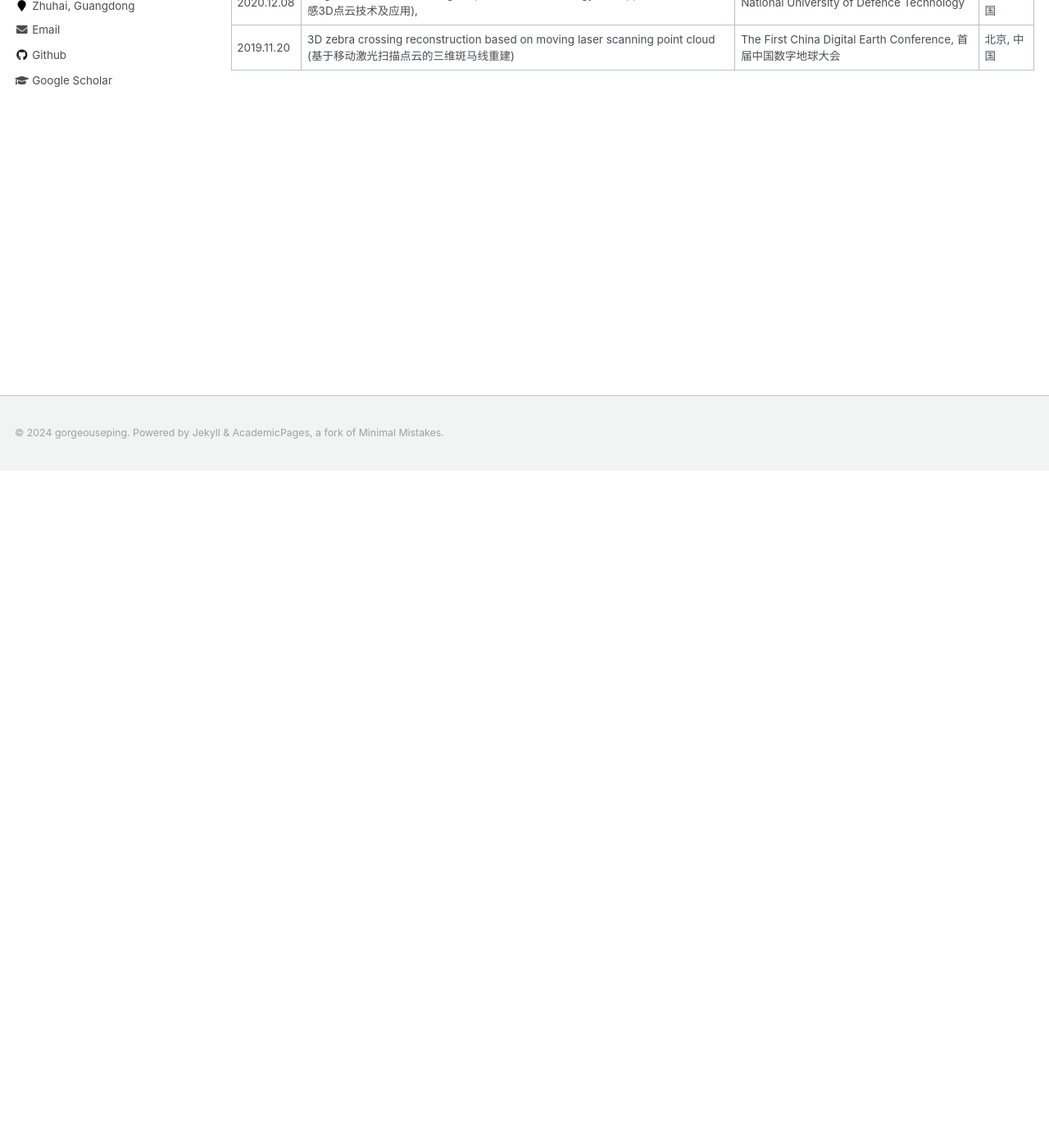
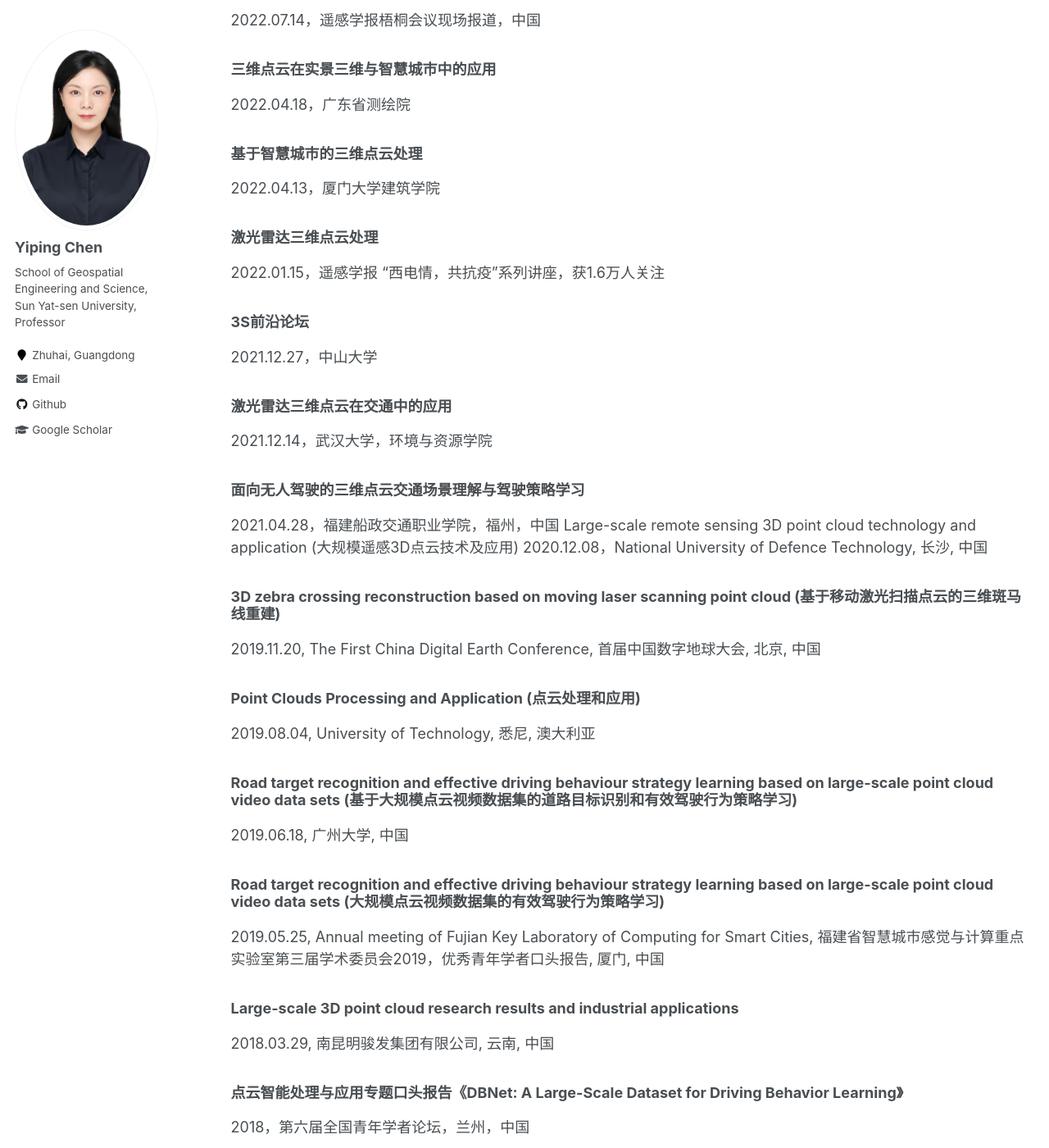
Before and after one commit to gorgeouseping/HomepageEn, a Jekyll site: the page built from _pages/Talks.md, in a window 1280 px wide and 1400 px high, scrolled down 826 px. Shown: the whole window at 82% size. Built offline with Jekyll 4.4.1, drawn with Linux system fonts in a browser that asks for light colours; some of the changed text lies outside the part shown.

Commit message:
Update Talks.md

```diff
--- a/_pages/Talks.md
+++ b/_pages/Talks.md
@@ -1,48 +1,74 @@
 ---
 layout: archive
-title: "受邀报告"
+title: "Talks"
 permalink: /Talks/
 author_profile: true
 redirect_from:
   - /resume
 ---
-### 海峡两岸无线电科学与技术大会
+<!--### 海峡两岸无线电科学与技术大会
 2023.1，北京，中国
 激光雷达空间目标检测与分割
+2022.11.26，国防科技论坛，长沙，中国-->
+
+### 点云植被智能处理方法与应用
+2023.10.21，第七届全国激光雷达大会，特邀报告，中国
+### 点云建筑物智能处理方法与应用
+2023.10，武汉遥感周，武汉，中国
+### 海峡两岸无线电科学与技术大会
+2023.1，特邀报告，北京，中国
+### 激光雷达空间目标检测与分割
 2022.11.26，国防科技论坛，长沙，中国
+### 多源激光雷达遥感数据三维信息提取
+2022.09.08，福州大学，中国
+### 基于深度学习的3D点云植被提取研究
+2022.07.23，中山大学2022年天地海智能感知技术暑期学校，中国
+### 多源激光雷达遥感数据三维信息提取
+2022.07.14，遥感学报梧桐会议现场报道，中国
+### 三维点云在实景三维与智慧城市中的应用
+2022.04.18，广东省测绘院
+### 基于智慧城市的三维点云处理
+2022.04.13，厦门大学建筑学院
+### 激光雷达三维点云处理
+2022.01.15，遥感学报 “西电情，共抗疫”系列讲座，获1.6万人关注
+### 3S前沿论坛
+2021.12.27，中山大学
+### 激光雷达三维点云在交通中的应用
+2021.12.14，武汉大学，环境与资源学院
+### 面向无人驾驶的三维点云交通场景理解与驾驶策略学习
+2021.04.28，福建船政交通职业学院，福州，中国
+Large-scale remote sensing 3D point cloud technology and application (大规模遥感3D点云技术及应用)
+2020.12.08，National University of Defence Technology, 长沙, 中国
+### 3D zebra crossing reconstruction based on moving laser scanning point cloud (基于移动激光扫描点云的三维斑马线重建)
+2019.11.20, The First China Digital Earth Conference, 首届中国数字地球大会, 北京, 中国
+### Point Clouds Processing and Application (点云处理和应用)
+2019.08.04, University of Technology, 悉尼, 澳大利亚
+### Road target recognition and effective driving behaviour strategy learning based on large-scale point cloud video data sets (基于大规模点云视频数据集的道路目标识别和有效驾驶行为策略学习)
+2019.06.18, 广州大学, 中国
+### Road target recognition and effective driving behaviour strategy learning based on large-scale point cloud video data sets (大规模点云视频数据集的有效驾驶行为策略学习)
+2019.05.25, Annual meeting of Fujian Key Laboratory of Computing for Smart Cities, 福建省智慧城市感觉与计算重点实验室第三届学术委员会2019，优秀青年学者口头报告, 厦门, 中国
+### Large-scale 3D point cloud research results and industrial applications
+2018.03.29, 南昆明骏发集团有限公司, 云南, 中国
+### 点云智能处理与应用专题口头报告《DBNet: A Large-Scale Dataset for Driving Behavior Learning》
+2018，第六届全国青年学者论坛，兰州，中国
+### Backpack Lidar Scanner(背包激光雷达扫描系统)
+2017.12.04, 杭州, 中国
+### Railway mobile laser scanning high-precision intelligent detection technology report (铁路移动激光扫描高精度智能检测技术报告)
+2016.09.10, 福建, 中国
+### Three-dimensional digital forest resource survey technology(三维数字森林资源调查技术)
+2016.04.15, 福建金森, 中国
+### Fast Non-local Means Denoising Based on Multi-scale Measure. (基于多尺度测度的快速非局部均值降噪)
+2010.08.24，IWIA_2010, 尼姆, 法国
+### UAV Servicing System Control (UAV伺服系统控制)
+2008, 38th_CIE_Beijing Conference, 北京，中国
+### UAV image tracking (无人机图像跟踪)
+2007, 香港中文大学, 香港, 中国
 
-### 多源激光雷达遥感数据三维信息提取
-2022. 09.08，福州大学，中国
-
-### 基于深度学习的3D点云植被提取研究
-中山大学2022年天地海智能感知技术暑期学校，2022.07.23，中国
-
-5.	2022.07.14 多源激光雷达遥感数据三维信息提取，遥感学报梧桐会议现场报道，中国
-6.	2022.04.18  三维点云在实景三维与智慧城市中的应用 广东省测绘院
-7.	2022.04.13  基于智慧城市的三维点云处理 厦门大学建筑学院
-
-
-+ 2022.01.15  激光雷达三维点云处理 遥感学报 “西电情，共抗疫”系列讲座，获1.6万人关注
-+	2021.12 27  3S前沿论坛 中山大学
-+	2021.12.14  激光雷达三维点云在交通中的应用 武汉大学，环境与资源学院
-
-|时间|报告题目|举办单位|地点|
+<!--
+|Data|Title|举办单位|地点|
 | --------         | ------ | ------------------------------------------------------------ |------ |
+| 2023.10.21         | 点云植被智能处理方法与应用 | 第七届全国激光雷达大会 |郑州，中国 |
 | 2021.04.28         | 面向无人驾驶的三维点云交通场景理解与驾驶策略学习 | 福建船政交通职业学院 |福州，中国 |
 | 2020.12.08         | Large-scale remote sensing 3D point cloud technology and application (大规模遥感3D点云技术及应用), |National University of Defence Technology |长沙, 中国 |
 | 2019.11.20         | 3D zebra crossing reconstruction based on moving laser scanning point cloud (基于移动激光扫描点云的三维斑马线重建) | The First China Digital Earth Conference, 首届中国数字地球大会 |北京, 中国|
-
-
-<!--
-14	2019.08.04  Point Clouds Processing and Application (点云处理和应用), University of Technology, 悉尼, 澳大利亚
-15	2019.06.18  Road target recognition and effective driving behaviour strategy learning based on large-scale point cloud video data sets (基于大规模点云视频数据集的道路目标识别和有效驾驶行为策略学习), 广州大学, 中国
-16	2019.05.25  Road target recognition and effective driving behaviour strategy learning based on large-scale point cloud video data sets (大规模点云视频数据集的有效驾驶行为策略学习), Annual meeting of Fujian Key Laboratory of Computing for Smart Cities, 福建省智慧城市感觉与计算重点实验室第三届学术委员会2019，优秀青年学者口头报告, 厦门, 中国
-17	2018.03.29  Large-scale 3D point cloud research results and industrial applications, 南昆明骏发集团有限公司, 云南, 中国
-18	2018，第六届全国青年学者论坛, 点云智能处理与应用专题口头报告《DBNet: A Large-Scale Dataset for Driving Behavior Learning》, 兰州，中国
-19	2017.12.04  Backpack Lidar Scanner(背包激光雷达扫描系统), 杭州, 中国
-20	2016.09.10 Railway mobile laser scanning high-precision intelligent detection technology report (铁路移动激光扫描高精度智能检测技术报告), 福建, 中国
-21	2016.04.15  Three-dimensional digital forest resource survey technology(三维数字森林资源调查技术), 福建金森, 中国
-22	2010.08.24 Fast Non-local Means Denoising Based on Multi-scale Measure. (基于多尺度测度的快速非局部均值降噪)  IWIA_2010, 尼姆, 法国
-23	2008 UAV Servicing System Control (UAV伺服系统控制), 38th_CIE_Beijing Conference, 北京，中国
-24	2007 UAV image tracking (无人机图像跟踪), 香港中文大学, 香港, 中国
 -->
```
